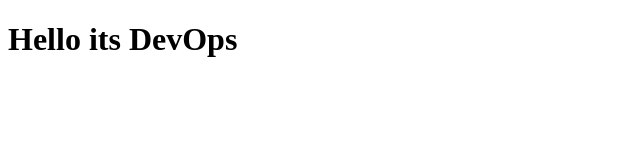
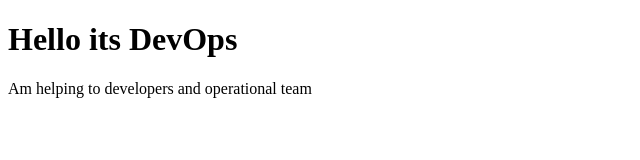
Before and after one commit to ppriyam573-hub/devops, a plain HTML site: page index.html in a window 1280 px wide. Shown: the whole page, without its empty margins (0-640 px from the left). Drawn offline with Linux system fonts and the light colour scheme.

Commit message:
second commit

```diff
--- a/index.html
+++ b/index.html
@@ -7,6 +7,7 @@
     </head>
     <body>
         <h1>Hello its DevOps</h1>
+        <p>Am helping to developers and operational team</p>
         <style>
             h1{
                 color: black;
```
